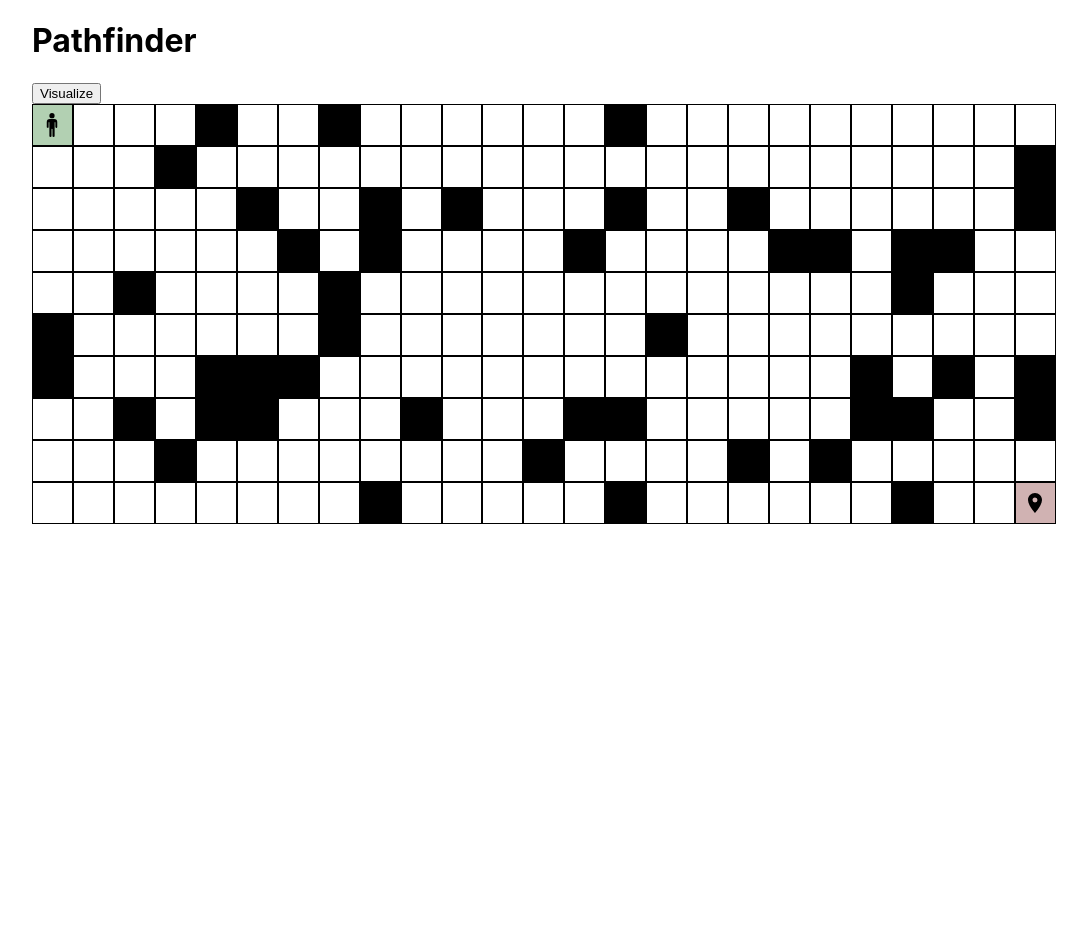
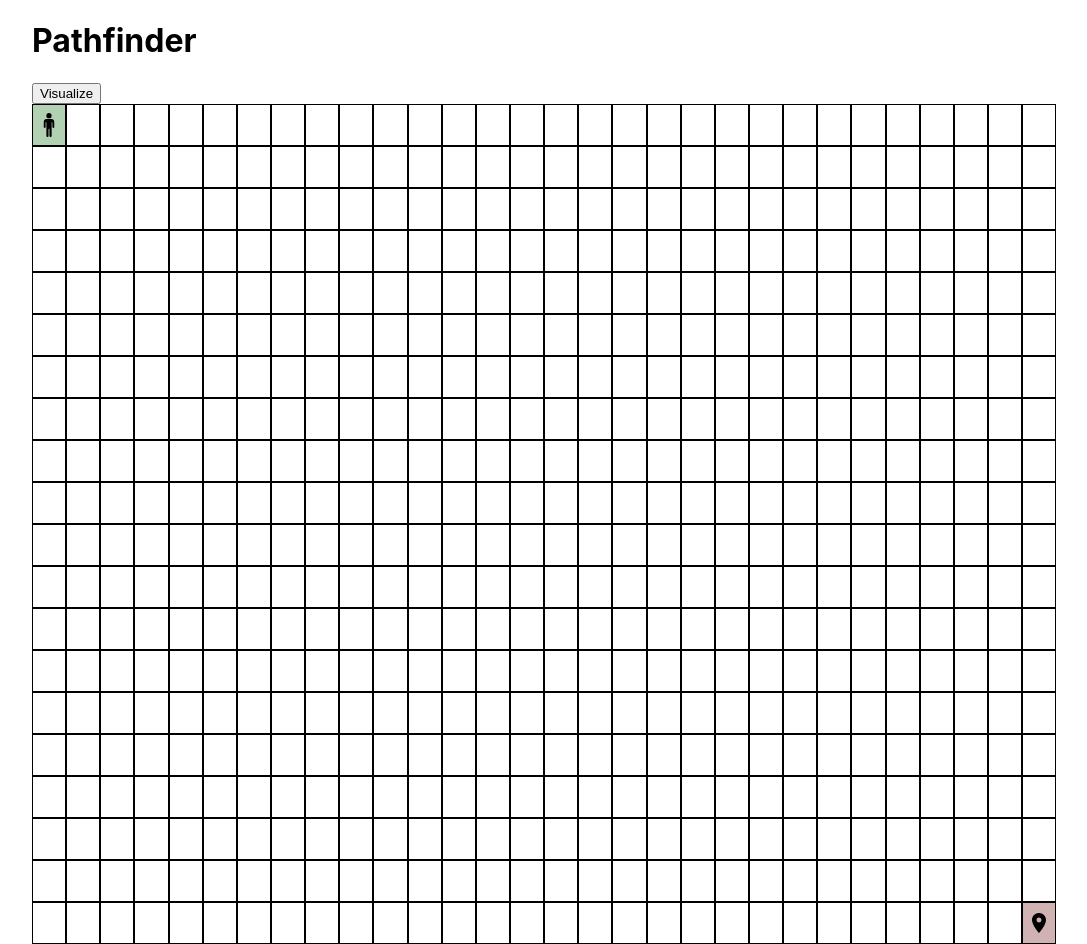
Before and after one commit to Mysurii/algorithms-visualizer, a React (Create React App) app: page / in a window 1280 px wide. Shown: the whole page, without its empty margins (96-1183 px from the left). Before the commit the page ends 821 px from the top, so only its background shows below. Built offline with nearby package versions, Linux system fonts and the light colour scheme.

Commit message:
feat: added walls

```diff
--- a/src/components/Node/Node.jsx
+++ b/src/components/Node/Node.jsx
@@ -1,12 +1,17 @@
 import { Container, End, Start } from "./Node.styles";
+import { Draggable } from "react-beautiful-dnd";
 
-const Node = ({ col }) => {
+const Node = ({ col, onMouseDown, onMouseEnter, onMouseUp }) => {
   return (
     <Container
       id={`node-${col.x}-${col.y}`}
       isStart={col.isStart}
       isEnd={col.isEnd}
       isWall={col.isWall}
+      onMouseDown={(e) => onMouseDown(e, col.x, col.y)}
+      onMouseEnter={() => onMouseEnter(col.x, col.y)}
+      onMouseUp={() => onMouseUp(col.x, col.y)}
+      onContextMenu={(e) => e.preventDefault()}
     >
       {col.isStart && <Start />}
       {col.isEnd && <End />}
--- a/src/components/Pathfinder/Pathfinder.jsx
+++ b/src/components/Pathfinder/Pathfinder.jsx
@@ -8,24 +8,30 @@ import Cell, {
 import AStar from "../algorithms/astar";
 import Node from "../Node/Node";
 import { Container, Row } from "./Pathfinder.styles";
+import { DragDropContext, Droppable } from "react-beautiful-dnd";
 
 const Pathfinder = () => {
   const [grid, setGrid] = useState([]);
   const [path, setPath] = useState([]);
   const [visitedNodes, setVisitedNodes] = useState([]);
+  const [isPressed, setIsPressed] = useState(false);
+  const [startCoordinates, setStartCoordinates] = useState({ row: 0, col: 0 });
+  const [finishCoordinates, setFinishCoordinates] = useState({
+    row: NODE_END_ROW,
+    col: NODE_END_COL,
+  });
+  const [isErasing, setIsErasing] = useState(false);
 
-  const initializeGrid = () => {
-    const arr = new Array(rows);
+  const updateGridWithWalls = (row, col, makeWall = true) => {
+    const node = grid[row][col];
+    node.isWall = makeWall;
+    const newGrid = [...grid];
+    newGrid[row][col] = node;
+    setGrid(newGrid);
+    addNeighbours(grid);
+  };
 
-    for (let i = 0; i < rows; i++) {
-      arr[i] = new Array(cols);
-    }
-
-    createSpot(arr);
-    setGrid(arr);
-
-    addNeighbours(arr);
-
+  const findPath = (arr) => {
     const startNode = arr[0][0];
     const endNode = arr[NODE_END_ROW][NODE_END_COL];
 
@@ -34,12 +40,54 @@ const Pathfinder = () => {
     setVisitedNodes(foundPath.visitedNodes);
   };
 
-  const createSpot = (arr) => {
+  const handleMouseDown = (e, row, col) => {
+    e.preventDefault();
+    setIsPressed(true);
+    if (
+      (row == startCoordinates.row && col === startCoordinates.row) ||
+      (row == finishCoordinates.row && col === col.finishCoordinates)
+    )
+      return;
+
+    if (e.button === 2) {
+      setIsErasing(true);
+      updateGridWithWalls(row, col, false);
+    } else updateGridWithWalls(row, col);
+  };
+  const handleMouseEnter = (row, col) => {
+    if (
+      !isPressed ||
+      (row == startCoordinates.row && col === startCoordinates.row) ||
+      (row == finishCoordinates.row && col === col.finishCoordinates)
+    )
+      return;
+
+    if (isErasing) {
+      updateGridWithWalls(row, col, false);
+    } else updateGridWithWalls(row, col);
+  };
+
+  const handleMouseUp = () => {
+    setIsPressed(false);
+    setIsErasing(false);
+
+    findPath(grid);
+  };
+
+  const initializeGrid = () => {
+    const arr = new Array(rows);
+
     for (let i = 0; i < rows; i++) {
+      arr[i] = new Array(cols);
       for (let j = 0; j < cols; j++) {
         arr[i][j] = new Cell(i, j);
       }
     }
+
+    setGrid(arr);
+    addNeighbours(arr);
+
+    findPath(arr);
   };
 
   const addNeighbours = (arr) => {
@@ -92,7 +140,15 @@ const Pathfinder = () => {
         {grid.map((row, rowIdx) => (
           <Row key={rowIdx}>
             {row.map((col, colIdx) => {
-              return <Node key={colIdx} col={col} />;
+              return (
+                <Node
+                  key={colIdx}
+                  col={col}
+                  onMouseDown={handleMouseDown}
+                  onMouseEnter={handleMouseEnter}
+                  onMouseUp={handleMouseUp}
+                />
+              );
             })}
           </Row>
         ))}
--- a/src/models/Cell.js
+++ b/src/models/Cell.js
@@ -1,5 +1,5 @@
-export const cols = 25;
-export const rows = 10;
+export const cols = 30;
+export const rows = 20;
 
 const NODE_START_ROW = 0;
 const NODE_START_COL = 0;
@@ -17,9 +17,6 @@ class Cell {
     this.isEnd = this.x === NODE_END_ROW && this.y === NODE_END_COL;
     this.neighbours = [];
     this.isWall = false;
-    if (!this.isStart && !this.isEnd && Math.random(1) < 0.2) {
-      this.isWall = true;
-    }
     this.previous = null;
   }
 
```
